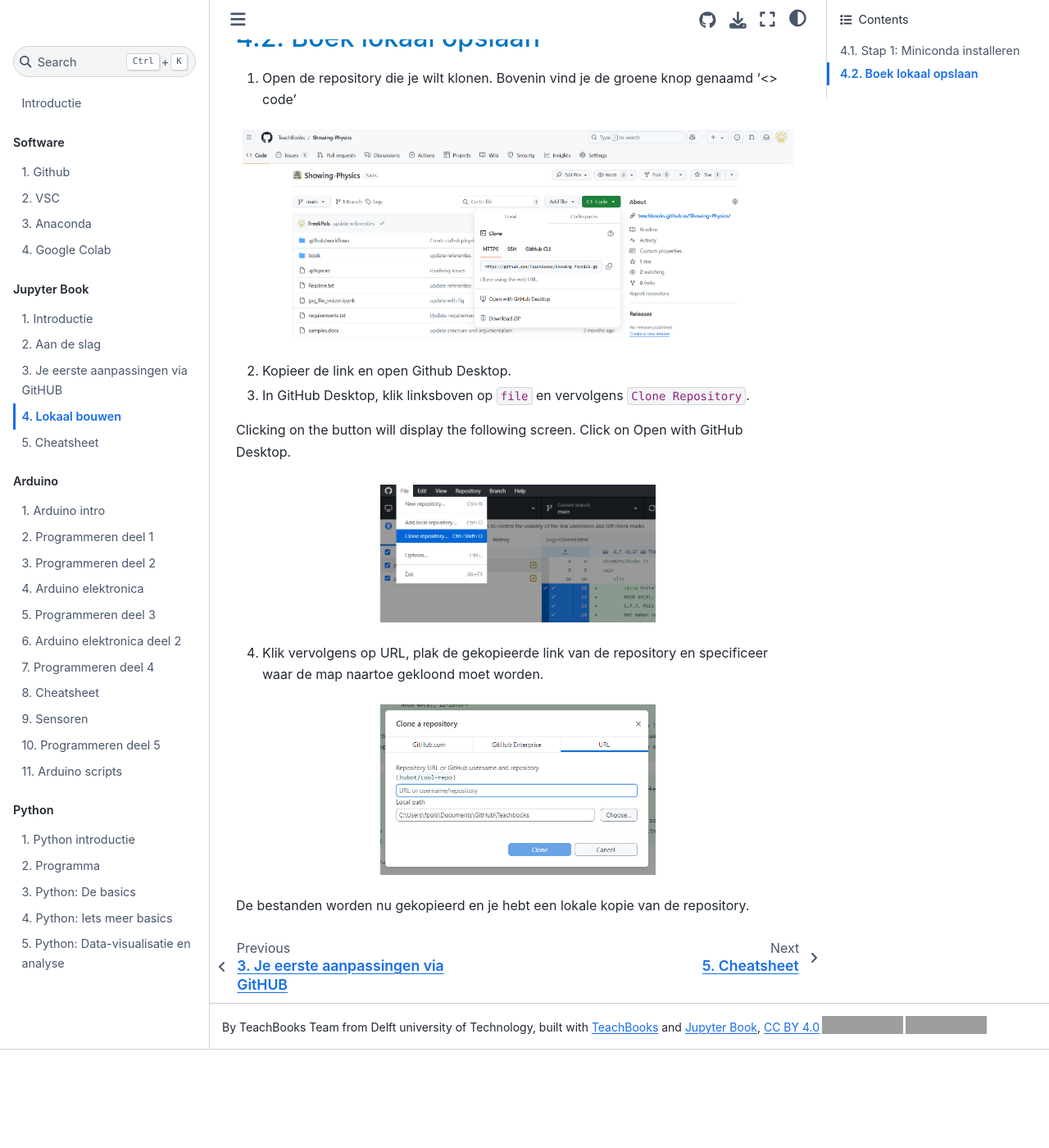
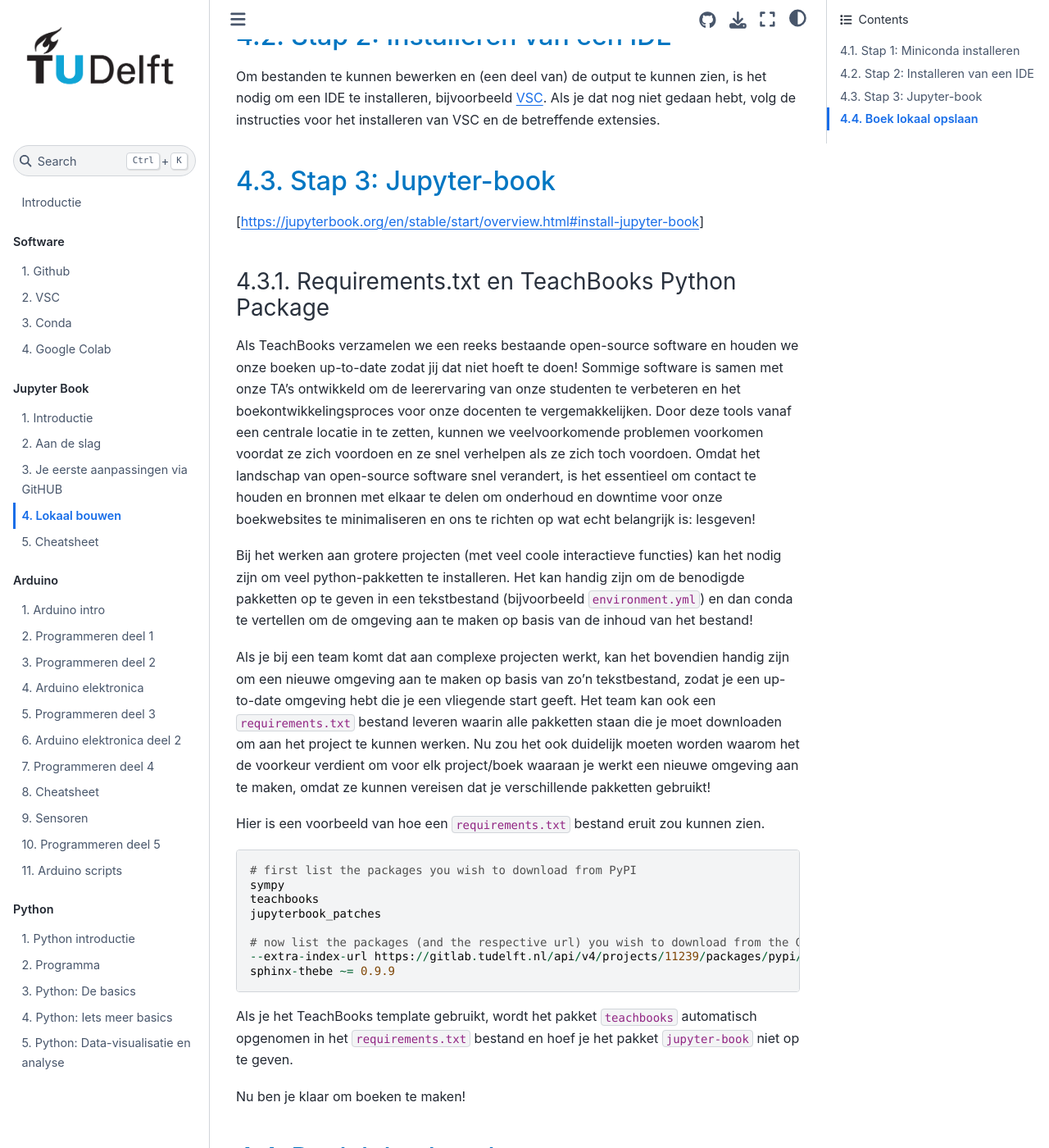
Before and after one commit to TUD-SEEd/betasteunpunt, a Jupyter Book: the page built from book/JB/Lokaal_bouwen.md, in a window 1280 px wide and 1400 px high, scrolled down 553 px. Shown: the whole window at 82% size. Built offline with Jupyter Book 1.0.4 settings and Sphinx 7.4.7 and the Sphinx Book theme 1.1.4, drawn with Linux system fonts in a browser that asks for light colours; comment, search, counter and statistics services are not loaded; before the commit the page ends 1833 px from its top, so only the background shows below that; some of the changed text lies outside the part shown; grey boxes are pictures that could not be loaded.

Commit message:
update lokaal bouwen

````diff
--- a/book/JB/Lokaal_bouwen.md
+++ b/book/JB/Lokaal_bouwen.md
@@ -3,20 +3,57 @@
 Om het boek niet alleen online te bouwen en te zien, maar ook op je lokale computer te maken en bouwen heb je het volgende nodig:
 
 <label><input type="checkbox" class="box"> Python, bijv. via [conda](../Software/Anaconda.md).</input></label>
+
 <label><input type="checkbox" class="box"> Een integrated development environment (IDE) zoals [VSC](../Software/VSC.md).</input></label>
 
+<label><input type="checkbox" class="box"> De juiste software packages.</input></label>
+
+<label><input type="checkbox" class="box"> De bestanden op de computer.</input></label>
+
+
 ## Stap 1: Miniconda installeren
-
 Hopelijk heb je Miniconda al geïnstalleerd, zo niet dan kun je [deze instructies](../Software/Anaconda.md) volgen.
 
 Heb je meer informatie nodig over Miniconda? Kijk dan eens [hier](https://teachbooks.io/learn-programming/install/python/miniconda.html).
 
 
+## Stap 2: Installeren van een IDE
+Om bestanden te kunnen bewerken en (een deel van) de output te kunnen zien, is het nodig om een IDE te installeren, bijvoorbeeld [VSC](../Software/VSC.md). Als je dat nog niet gedaan hebt, volg de instructies voor het installeren van VSC en de betreffende extensies.
 
-* Installeren van dependencies
-* Terminal
-* jupyter-book build book
-* _build
+## Stap 3: Jupyter-book
+
+
+
+[https://jupyterbook.org/en/stable/start/overview.html#install-jupyter-book]
+
+### Requirements.txt en TeachBooks Python Package
+
+Als TeachBooks verzamelen we een reeks bestaande open-source software en houden we onze boeken up-to-date zodat jij dat niet hoeft te doen! Sommige software is samen met onze TA's ontwikkeld om de leerervaring van onze studenten te verbeteren en het boekontwikkelingsproces voor onze docenten te vergemakkelijken. Door deze tools vanaf een centrale locatie in te zetten, kunnen we veelvoorkomende problemen voorkomen voordat ze zich voordoen en ze snel verhelpen als ze zich toch voordoen. Omdat het landschap van open-source software snel verandert, is het essentieel om contact te houden en bronnen met elkaar te delen om onderhoud en downtime voor onze boekwebsites te minimaliseren en ons te richten op wat echt belangrijk is: lesgeven!
+
+
+
+
+
+Bij het werken aan grotere projecten (met veel coole interactieve functies) kan het nodig zijn om veel python-pakketten te installeren. Het kan handig zijn om de benodigde pakketten op te geven in een tekstbestand (bijvoorbeeld `environment.yml`) en dan conda te vertellen om de omgeving aan te maken op basis van de inhoud van het bestand!
+
+Als je bij een team komt dat aan complexe projecten werkt, kan het bovendien handig zijn om een nieuwe omgeving aan te maken op basis van zo'n tekstbestand, zodat je een up-to-date omgeving hebt die je een vliegende start geeft. Het team kan ook een `requirements.txt` bestand leveren waarin alle pakketten staan die je moet downloaden om aan het project te kunnen werken. Nu zou het ook duidelijk moeten worden waarom het de voorkeur verdient om voor elk project/boek waaraan je werkt een nieuwe omgeving aan te maken, omdat ze kunnen vereisen dat je verschillende pakketten gebruikt!
+
+Hier is een voorbeeld van hoe een `requirements.txt` bestand eruit zou kunnen zien.
+
+```
+# first list the packages you wish to download from PyPI
+sympy
+teachbooks
+jupyterbook_patches
+
+# now list the packages (and the respective url) you wish to download from the GitLab package registry
+--extra-index-url https://gitlab.tudelft.nl/api/v4/projects/11239/packages/pypi/simple
+sphinx-thebe ~= 0.9.9
+```
+
+Als je het TeachBooks template gebruikt, wordt het pakket `teachbooks` automatisch opgenomen in het `requirements.txt` bestand en hoef je het pakket `jupyter-book` niet op te geven.
+
+Nu ben je klaar om boeken te maken!
 
 ## Boek lokaal opslaan
 1. Open de repository die je wilt klonen. Bovenin vind je de groene knop genaamd '<> code'
--- a/book/Software/Anaconda.md
+++ b/book/Software/Anaconda.md
@@ -1,4 +1,4 @@
-# Anaconda
+# Conda
 
 Anaconda en Miniconda zijn beide distributies van de programmeertalen Python en R, voornamelijk gericht op het vereenvoudigen van pakketbeheer en implementatie voor data science, machine learning en wetenschappelijk computergebruik. Het belangrijkste verschil tussen deze distributies is de hoeveelheid benodigde schijfruimte (~4 GB voor Anaconda, 50 MB voor Miniconda). Terwijl Anaconda al alle hoofdpakketten voor u heeft geïnstalleerd, bepaal je met Miniconda precies wat je wilt installeren. Miniconda is dus een minimale installer voor de Anaconda-distributie. Het bevat alleen de conda-pakketbeheerder (om pakketten te installeren) en Python, samen met hun afhankelijkheden. Het wordt geleverd met geen vooraf geïnstalleerde pakketten, behalve deze essentiële. Dat betekent ook dat het een grafische gebruikersinterface mist die wel beschikbaar is met Anaconda.
 
````
